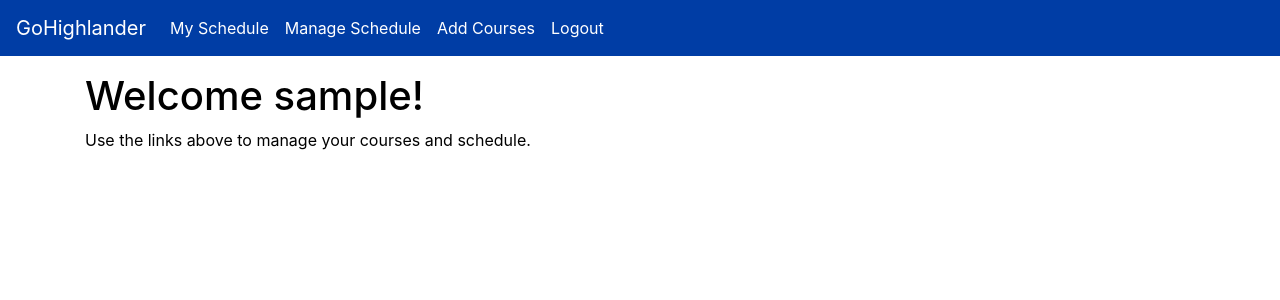
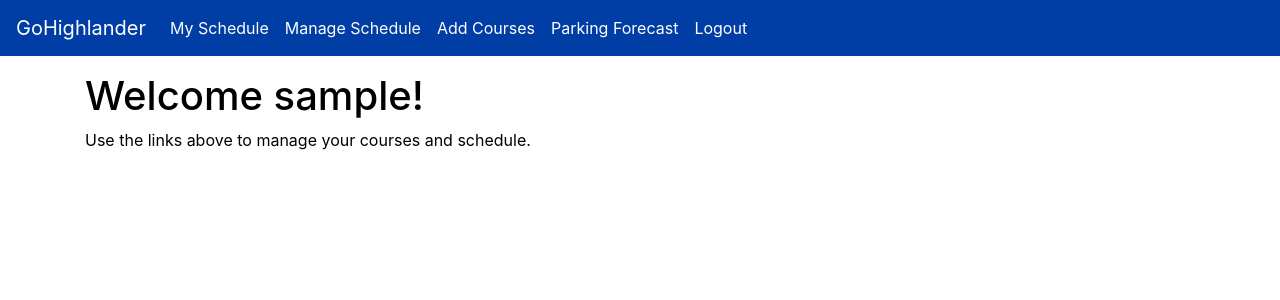
Before and after one commit to CS180-spring/cs180-21-gohighlander, a Flask app: page /index.php in a window 1280 px wide. Shown: the top 300 px of the page. Run offline with Flask 2, Linux system fonts and the light colour scheme; the visitor is signed in with stand-in values (Sample User, id 1); some libraries are stand-ins or nearby versions.

Commit message:
Update index.html

```diff
--- a/templates/index.html
+++ b/templates/index.html
@@ -32,6 +32,9 @@
           <a class="nav-link" onclick='document.getElementById("home").style.display = "none"; document.getElementById("web").style.display = "block"; document.getElementById("frame").src = "add_course.php";'>Add Courses</a>
         </li>
         <li class="nav-item">
+          <a class="nav-link" onclick='document.getElementById("home").style.display = "none"; document.getElementById("web").style.display = "block"; document.getElementById("frame").src = "parking.php";'>Parking Forecast</a>
+        </li>
+        <li class="nav-item">
           <a class="nav-link" href="logout.php">Logout</a>
         </li>
       </ul>
```
